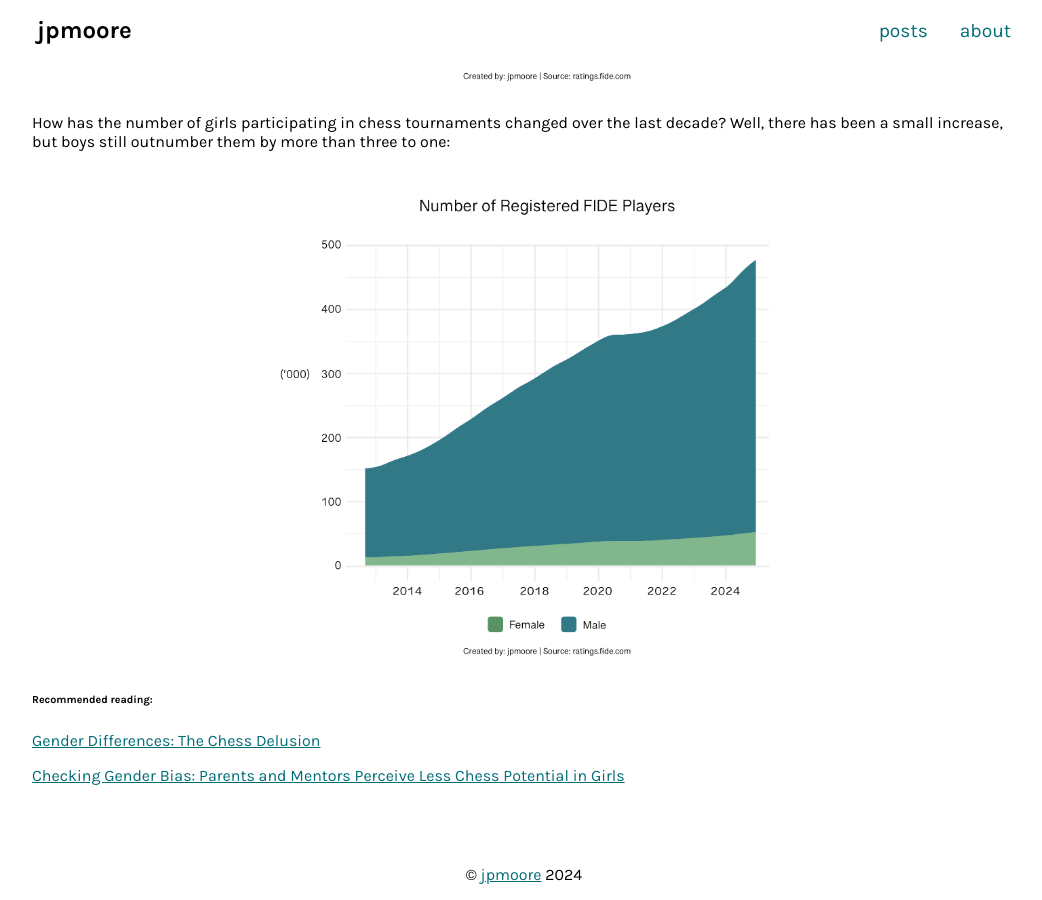
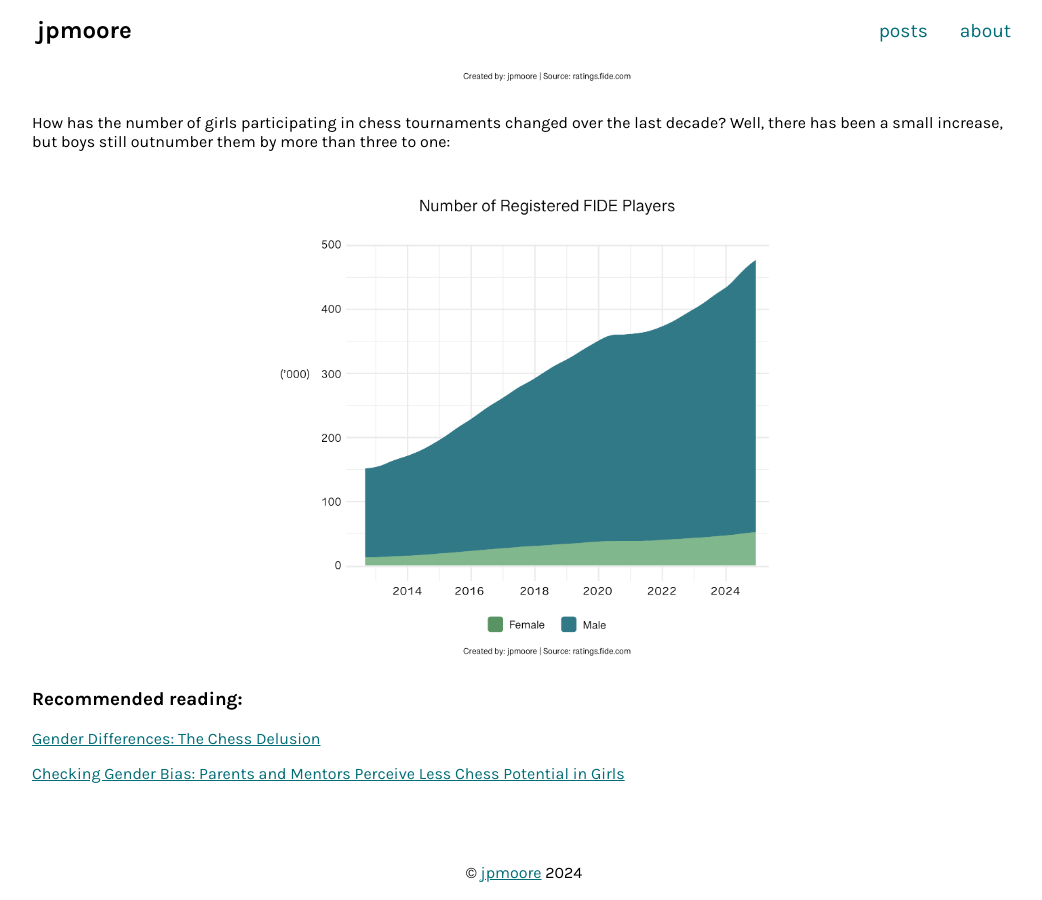
Before and after one commit to jessjep/jessjep.github.io, a Jekyll site: the page built from _posts/2024-10-25-chess-#1.md, in a window 1280 px wide and 900 px high, scrolled down 2444 px. Shown: the whole window, without its empty margins (116-1158 px from the left). Built offline with Jekyll 4.4.1, drawn with Linux system fonts in a browser that asks for light colours.

Commit message:
fixed tiny heading

```diff
--- a/_posts/2024-10-25-chess-#1.md
+++ b/_posts/2024-10-25-chess-#1.md
@@ -37,7 +37,7 @@ How has the number of girls participating in chess tournaments changed over the
 | :---------------------------------------------------------------: |
 | ![Active Players by Gender](/assets/images/chess/totals_plot.png) |
 
-###### Recommended reading:
+### Recommended reading:
 
 [Gender Differences: The Chess Delusion](https://www.journalofexpertise.org/articles/volume6_issue1/JoE_6_1_Chassy.pdf)
 
```
